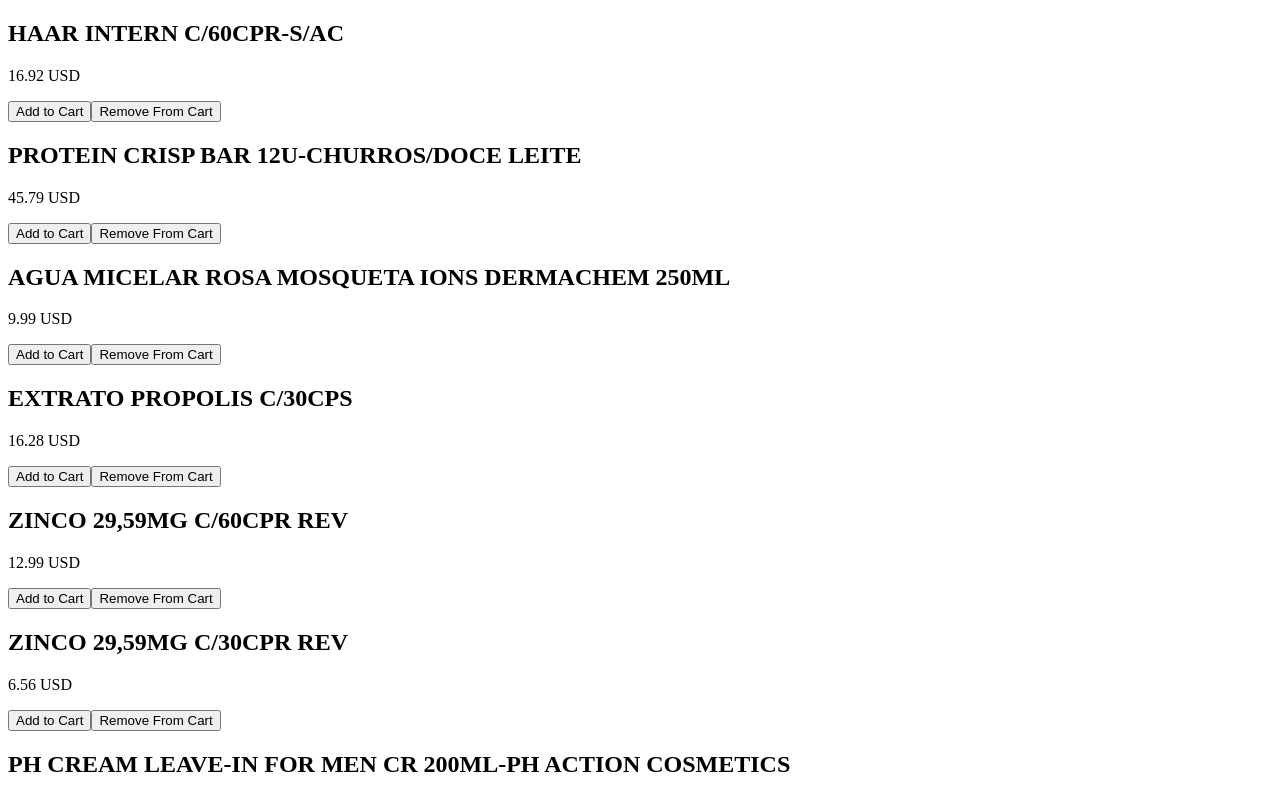
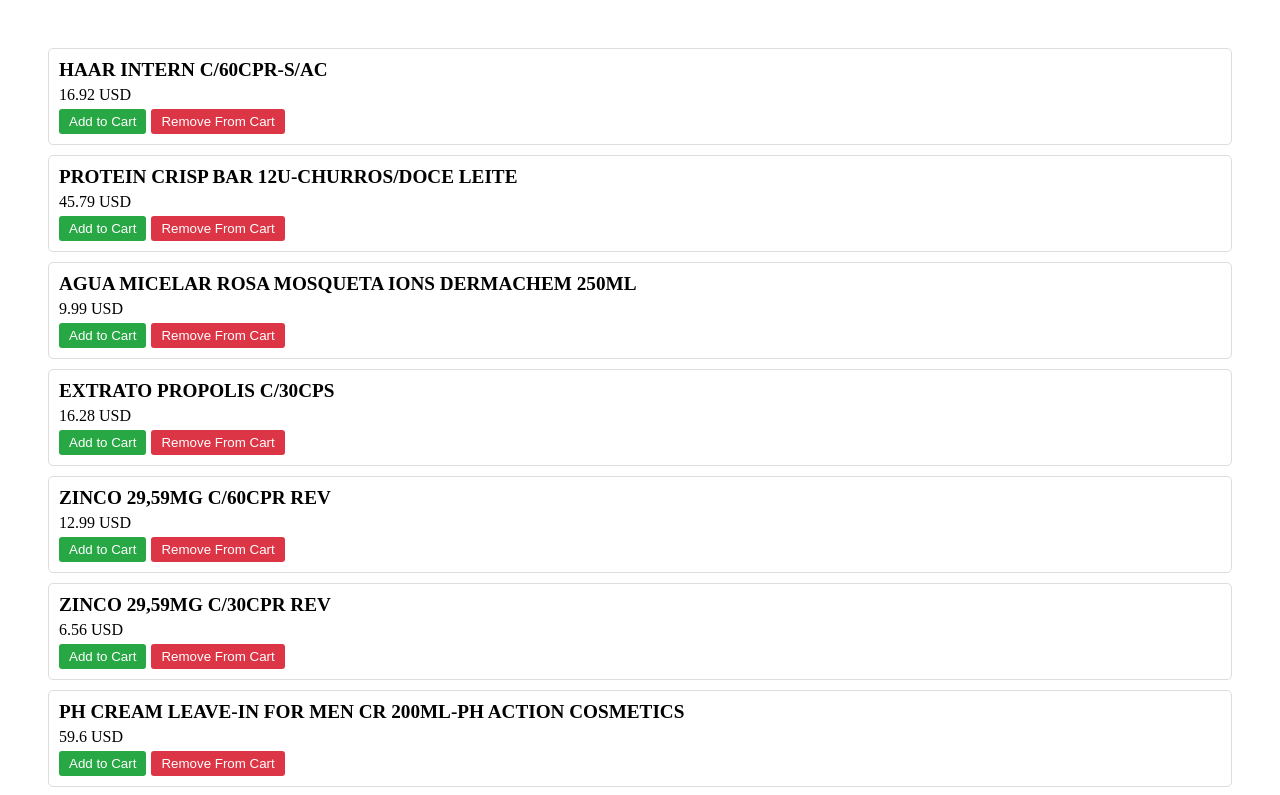
Before and after one commit to carloshnunes/loja-react, a React (Create React App) app: page / in a window 1280 px wide. Shown: the top 795 px of the page. Built offline with nearby package versions, Linux system fonts and the light colour scheme.

Commit message:
Começando a estilizar as páginas

```diff
--- /dev/null
+++ b/src/components/ProductList.css
@@ -0,0 +1,41 @@
+.product-list {
+  padding: 20px;
+}
+
+.product-item {
+  border: 1px solid #ddd;
+  padding: 10px;
+  margin-bottom: 10px;
+  border-radius: 5px;
+}
+
+.product-item h2 {
+  margin: 0;
+  font-size: 1.2em;
+}
+
+.product-item p {
+  margin: 5px 0;
+}
+
+.product-item button {
+  background-color: #28a745;
+  color: white;
+  border: none;
+  padding: 5px 10px;
+  cursor: pointer;
+  border-radius: 3px;
+  margin-right: 5px;
+}
+
+.product-item button:hover {
+  background-color: #218838;
+}
+
+.product-item button:last-of-type {
+  background-color: #dc3545;
+}
+
+.product-item button:last-of-type:hover {
+  background-color: #c82333;
+}
--- a/src/components/ProductList.js
+++ b/src/components/ProductList.js
@@ -1,4 +1,5 @@
 import React, { useState } from 'react';
+import './ProductList.css'; // Certifique-se de criar e importar o CSS
 
 const ProductList = ({ addToCart, removeFromCart, products, cart }) => {
   const [productList, setProductList] = useState(products);
@@ -6,9 +7,9 @@
   console.log(cart);
 
   return (
-    <div>
+    <div className="product-list">
       {productList.map((product) => (
-        <div key={product.id}>
+        <div key={product.id} className="product-item">
           <h2>{product.name}</h2>
           <p>{product.price?.finalPrice || 0} USD</p>
           <button onClick={() => addToCart(product)}>Add to Cart</button>
--- a/src/context/CartContext.js
+++ b/src/context/CartContext.js
@@ -19,12 +19,10 @@
 
   const addToCart = (item) => {
     dispatch({ type: 'ADD_TO_CART', payload: item });
-    console.log('addToCart');
   };
 
   const removeFromCart = (id) => {
     dispatch({ type: 'REMOVE_FROM_CART', payload: id });
-    console.log('removeFromCart');
   };
 
   return (
--- /dev/null
+++ b/src/pages/CartPage.css
@@ -0,0 +1,52 @@
+.cart-page {
+  padding: 20px;
+  max-width: 1200px;
+  margin: 0 auto;
+}
+
+.empty-cart-message {
+  text-align: center;
+  font-size: 24px;
+  color: #888;
+}
+
+.cart-item {
+  display: flex;
+  align-items: center;
+  border-bottom: 1px solid #eee;
+  padding: 20px 0;
+}
+
+.cart-item-image {
+  width: 100px;
+  height: 100px;
+  object-fit: cover;
+  margin-right: 20px;
+}
+
+.cart-item-details {
+  flex: 1;
+}
+
+.cart-item-name {
+  font-size: 18px;
+  margin: 0;
+}
+
+.cart-item-price {
+  font-size: 16px;
+  color: #333;
+}
+
+.remove-button {
+  background-color: #ff4d4d;
+  color: white;
+  border: none;
+  padding: 10px 20px;
+  cursor: pointer;
+  transition: background-color 0.3s ease;
+}
+
+.remove-button:hover {
+  background-color: #ff1a1a;
+}
--- a/src/pages/CartPage.js
+++ b/src/pages/CartPage.js
@@ -1,22 +1,37 @@
 import React, { useContext } from 'react';
 import { CartContext } from '../context/CartContext';
+import './CartPage.css';
 
 const CartPage = () => {
   const { cart, removeFromCart } = useContext(CartContext);
 
-  console.log(cart);
+  console.log('Cart contents:', cart);
 
   return (
-    <div>
-      {cart.map((item) => (
-        <div key={item.id}>
-          <h2>{item.name}</h2>
-          <p>{item.price?.finalPrice || 0}</p>
-          <button onClick={() => removeFromCart(item.id)}>
-            Remove from Cart
-          </button>
-        </div>
-      ))}
+    <div className="cart-page">
+      {cart.length === 0 ? (
+        <p className="empty-cart-message">The cart is empty</p>
+      ) : (
+        cart.map((item) => (
+          <div key={item.id} className="cart-item">
+            <img src={item.image} alt={item.name} className="cart-item-image" />
+            <div className="cart-item-details">
+              <h2 className="cart-item-name">{item.name}</h2>
+              <p className="cart-item-price">
+                {item.price && item.price.finalPrice
+                  ? item.price.finalPrice
+                  : 0}
+              </p>
+              <button
+                className="remove-button"
+                onClick={() => removeFromCart(item.id)}
+              >
+                Remove from Cart
+              </button>
+            </div>
+          </div>
+        ))
+      )}
     </div>
   );
 };
--- a/src/pages/CheckoutPage.js
+++ b/src/pages/CheckoutPage.js
@@ -1,8 +1,9 @@
-import React, { useState } from 'react';
+import React, { useContext } from 'react';
+import { CartContext } from '../context/CartContext';
 import Checkout from '../components/Checkout';
 
 const CheckoutPage = () => {
-  const [cart, setCart] = useState([]);
+  const { cart } = useContext(CartContext);
 
   return (
     <div>
--- /dev/null
+++ b/src/pages/ProductsPage.css
@@ -0,0 +1,33 @@
+/* ProductsPage.css */
+.products-page {
+  padding: 20px;
+}
+
+.product-item {
+  border: 1px solid #ddd;
+  padding: 10px;
+  margin-bottom: 10px;
+  border-radius: 5px;
+}
+
+.product-item h2 {
+  margin: 0;
+  font-size: 1.2em;
+}
+
+.product-item p {
+  margin: 5px 0;
+}
+
+.product-item button {
+  background-color: #28a745;
+  color: white;
+  border: none;
+  padding: 5px 10px;
+  cursor: pointer;
+  border-radius: 3px;
+}
+
+.product-item button:hover {
+  background-color: #218838;
+}
--- a/src/pages/ProductsPage.js
+++ b/src/pages/ProductsPage.js
@@ -2,17 +2,20 @@
 import { CartContext } from '../context/CartContext';
 import products from '../data/products.json';
 import ProductList from '../components/ProductList';
+import './ProductsPage.css'; // Importação do CSS
 
 const ProductsPage = () => {
   const { addToCart, removeFromCart, cart } = useContext(CartContext);
 
   return (
+    <div className="products-page">
       <ProductList
         addToCart={addToCart}
         removeFromCart={removeFromCart}
         products={products}
         cart={cart}
       />
+    </div>
   );
 };
 
```
Also changed, not shown: src/components/Checkout.css (added, +46 -0 lines), src/components/Checkout.js (+21 -4 lines). Lines whose indentation alone changed are shown as unchanged.
